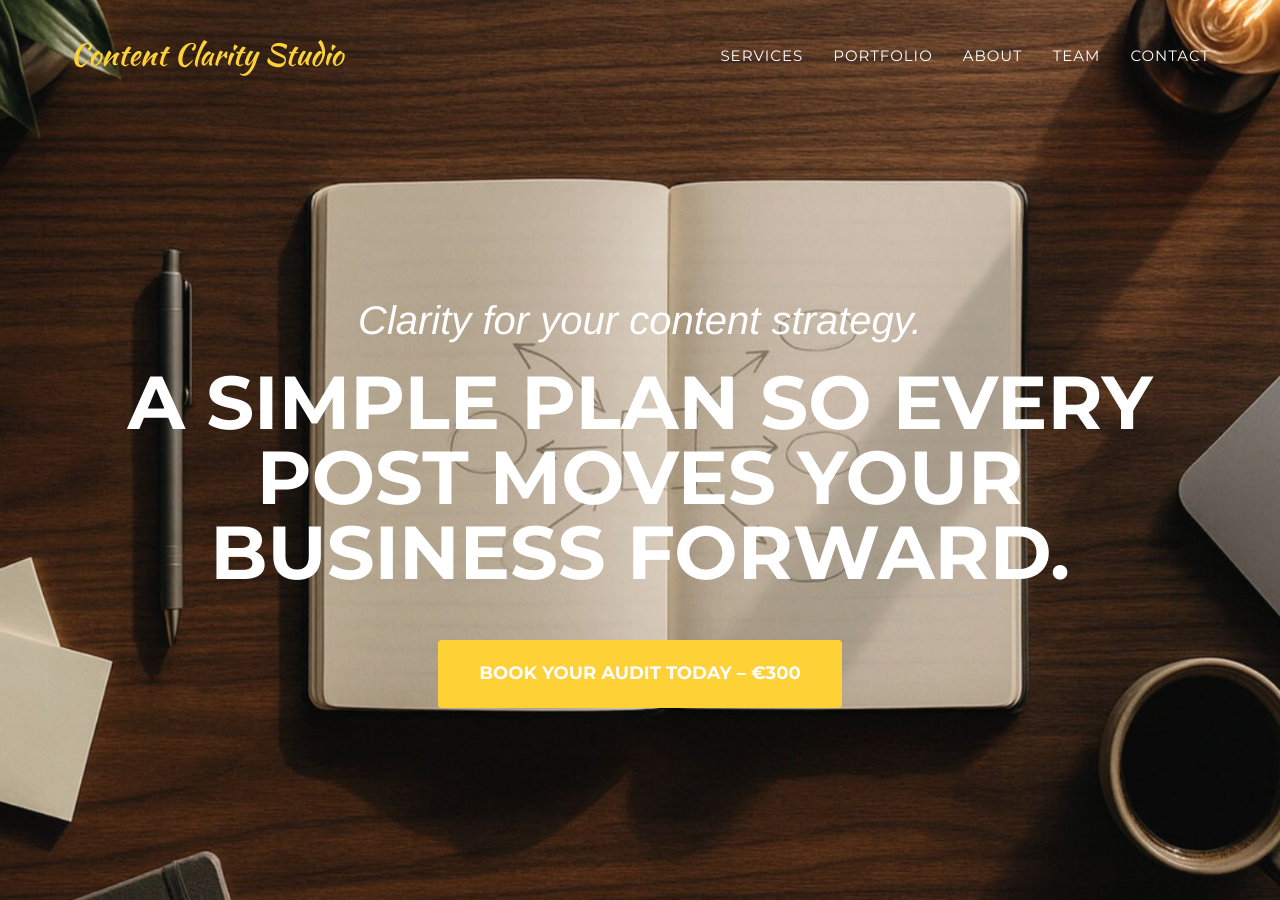
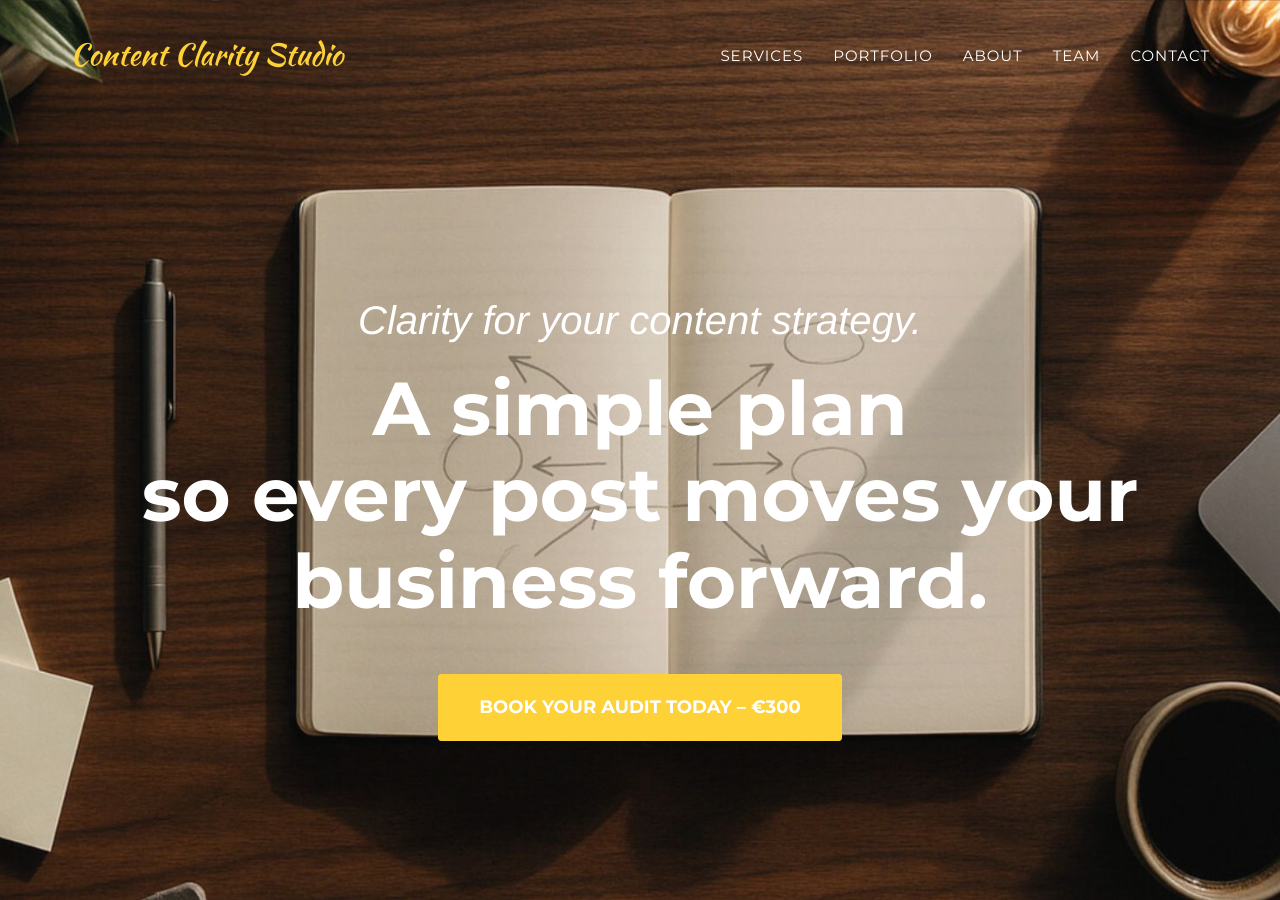
Before and after one commit to ContentClarityStudio/contentclaritystudio.github.io, a Jekyll site: the page built from index.html, in a window 1280 px wide and 900 px high. Built offline with Jekyll 4.4.1, drawn with Linux system fonts in a browser that asks for light colours; some web fonts are replaced.

Commit message:
Update header.html

```diff
--- a/_includes/header.html
+++ b/_includes/header.html
@@ -46,10 +46,10 @@
     <div class="intro-text">
       <div class="intro-lead-in">Clarity for your content strategy.</div>
 
-      <div class="intro-heading">
-        <span class="d-block">A simple plan</span>
-        <span class="d-block">so every post moves your business forward.</span>
-      </div>
+<div class="intro-heading" style="text-transform:none; line-height:1.15; max-width:28ch;">
+  A simple plan<br>
+  so every post moves your business forward.
+</div>
 
       <a href="#contact" class="page-scroll btn btn-xl">Book your audit today – €300</a>
     </div>
```
